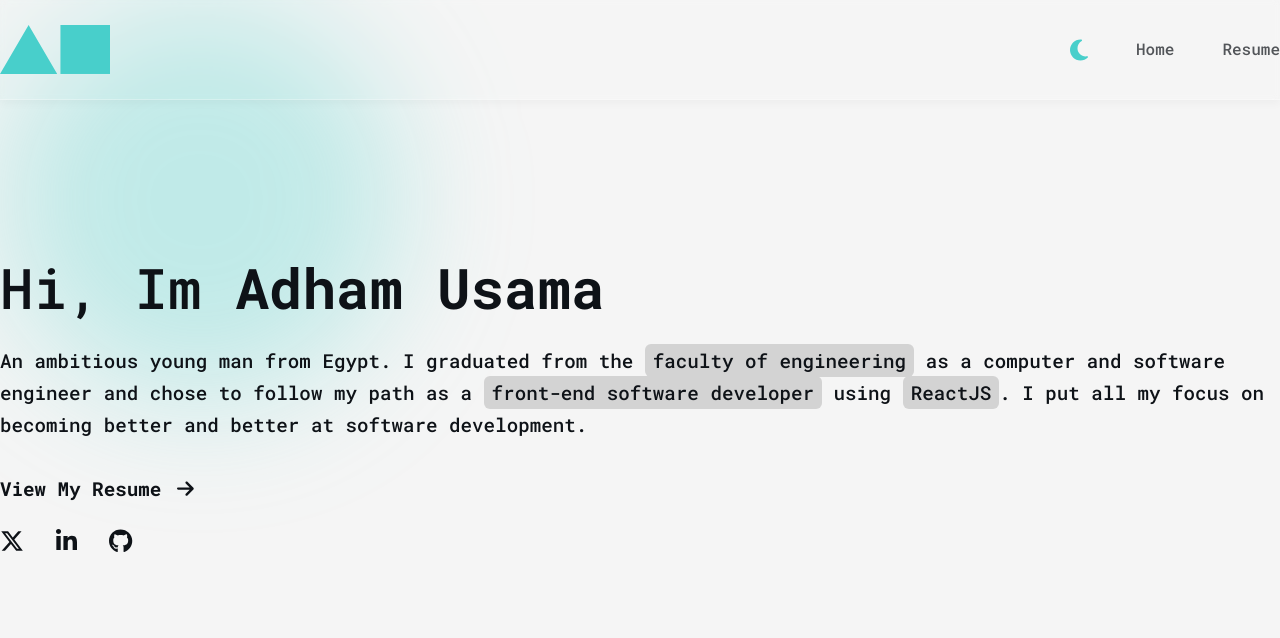
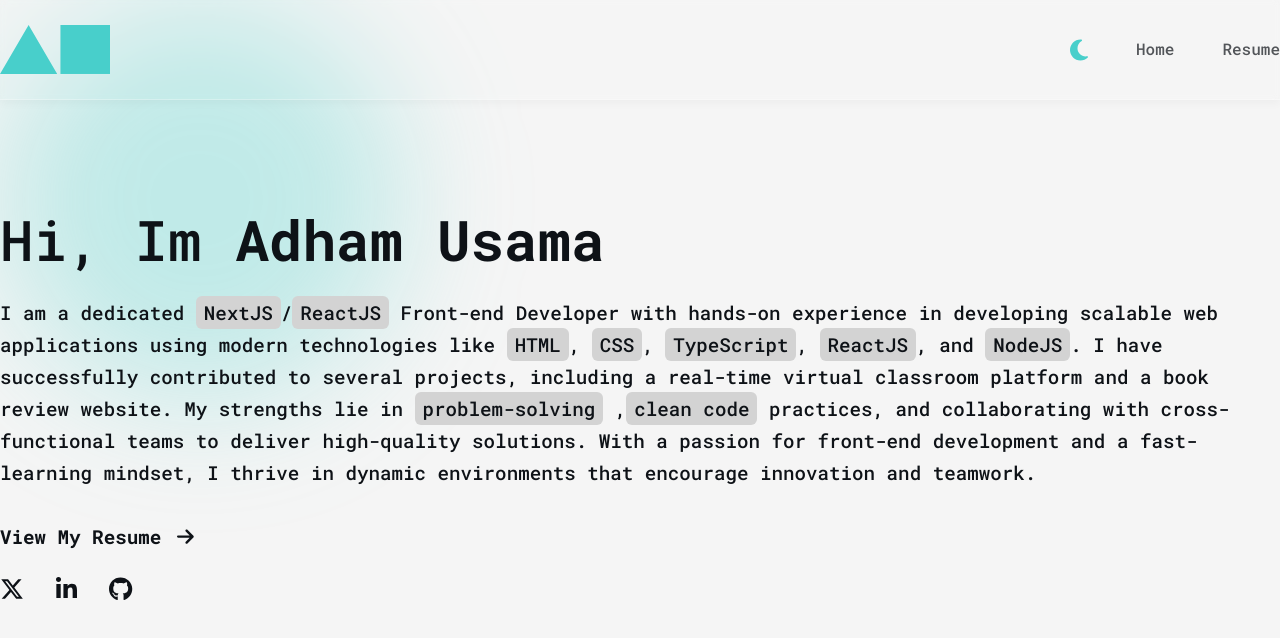
Before and after one commit to AdhamUsama25/AdhamUsama25.github.io, a React (Vite) app: page / in a window 1280 px wide. Shown: the top 638 px of the page. Built offline with nearby package versions, Linux system fonts and the light colour scheme; no server answers.

Commit message:
update descriptions

```diff
--- a/src/data/resume.data.ts
+++ b/src/data/resume.data.ts
@@ -23,13 +23,11 @@ export const resumeWorkExperience: IResumeInfo[] = [
     endDate: "Dec 2023",
     location: "Tanta, Egypt",
     responsibilities: [
-      "- Developed and maintained robust software applications.",
-      "- Participated in writing high-quality code using HTML, CSS, TypeScript, ReactJS, and NodeJS.",
-      "- Conducted thorough testing and debugging to guarantee optimal performance.",
-      "- Engaged in regular code reviews, ensuring adherence to coding standards and best practices.",
-      "- Offered constructive feedback to team members, fostering a culture of continuous improvement.",
-      "- Worked collaboratively with designers, testers, and others to deliver cohesive and functional software applications.",
-      "- Communicated technical concepts to non-technical customers, facilitating a clear understanding of project functionality and new features.",
+      "- Developed and maintained web applications using HTML, CSS, TypeScript, ReactJS, and NodeJS.",
+      "- Conducted thorough testing and debugging to ensure performance and reliability.",
+      "- Collaborated with cross-functional teams, including designers and testers, to meet project goals.",
+      "- Participated in code reviews to improve code quality and consistency.",
+      "- Contributed to the development of a real-time virtual classroom platform with interactive whiteboard and chat features.",
     ],
   },
   {
@@ -43,8 +41,8 @@ export const resumeWorkExperience: IResumeInfo[] = [
     endDate: "Aug 2023",
     location: "Tanta, Egypt",
     responsibilities: [
-      "- I followed the assigned learning path including HTML5, CSS3, JavaScript, TypeScript, and ReactJS.",
-      "- I Successfully applied the acquired knowledge to the required task.",
+      "- Gained hands-on experience in front-end development with HTML5, CSS3, JavaScript, TypeScript, and ReactJS.",
+      "- Completed multiple projects and tasks, applying learned skills in a practical setting.",
     ],
   },
 ];
--- a/src/pages/home/Home.tsx
+++ b/src/pages/home/Home.tsx
@@ -24,12 +24,16 @@ const Home = () => {
             Hi, Im <strong>Adham Usama</strong>
           </h1>
           <p>
-            An ambitious young man from Egypt. I graduated from the{" "}
-            <span>faculty of engineering</span> as a computer and software
-            engineer and chose to follow my path as a{" "}
-            <span>front-end software developer</span> using <span>ReactJS</span>
-            . I put all my focus on becoming better and better at software
-            development.
+            I am a dedicated <span>NextJS</span>/<span>ReactJS</span> Front-end Developer with hands-on
+            experience in developing scalable web applications using modern
+            technologies like <span>HTML</span>, <span>CSS</span>, <span>TypeScript</span>, <span>ReactJS</span>, and <span>NodeJS</span>. I have
+            successfully contributed to several projects, including a real-time
+            virtual classroom platform and a book review website. My strengths
+            lie in <span>problem-solving</span> ,<span>clean code</span> practices, and collaborating with
+            cross-functional teams to deliver high-quality solutions. With a
+            passion for front-end development and a fast-learning mindset, I
+            thrive in dynamic environments that encourage innovation and
+            teamwork.
           </p>
         </div>
 
```
